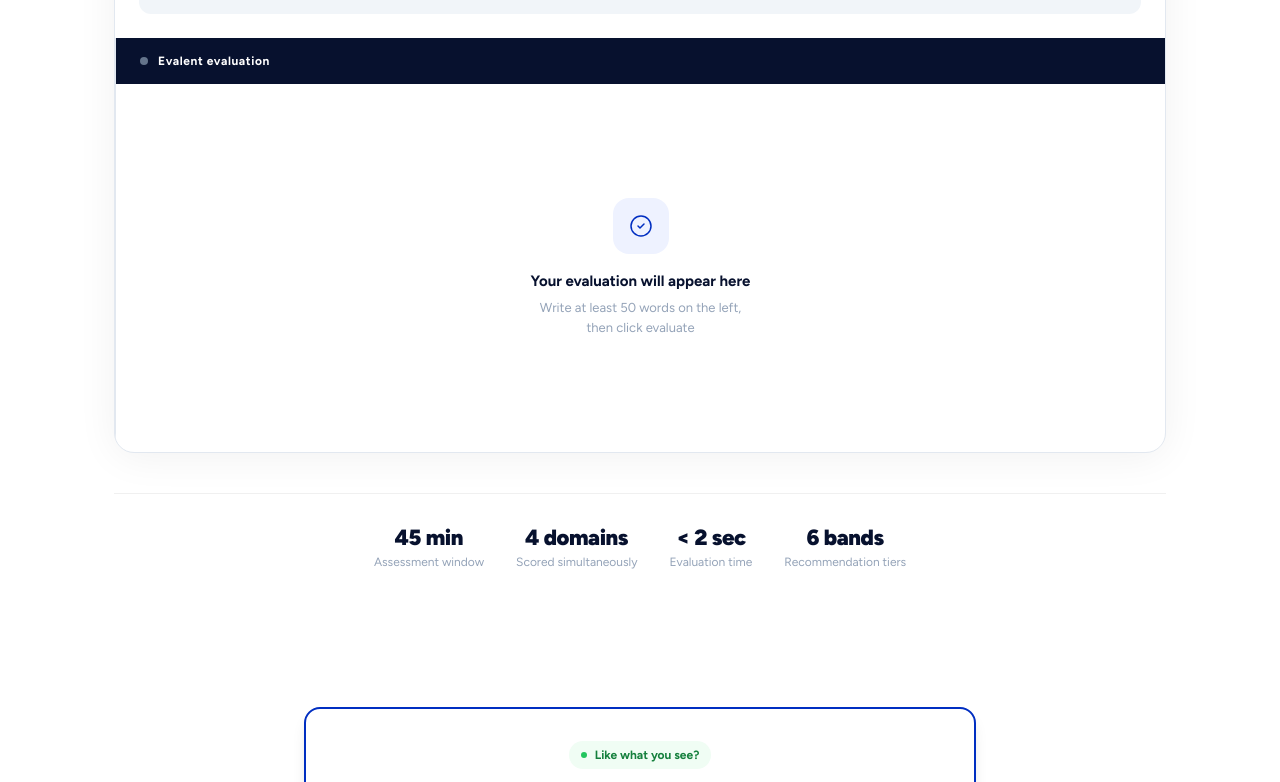
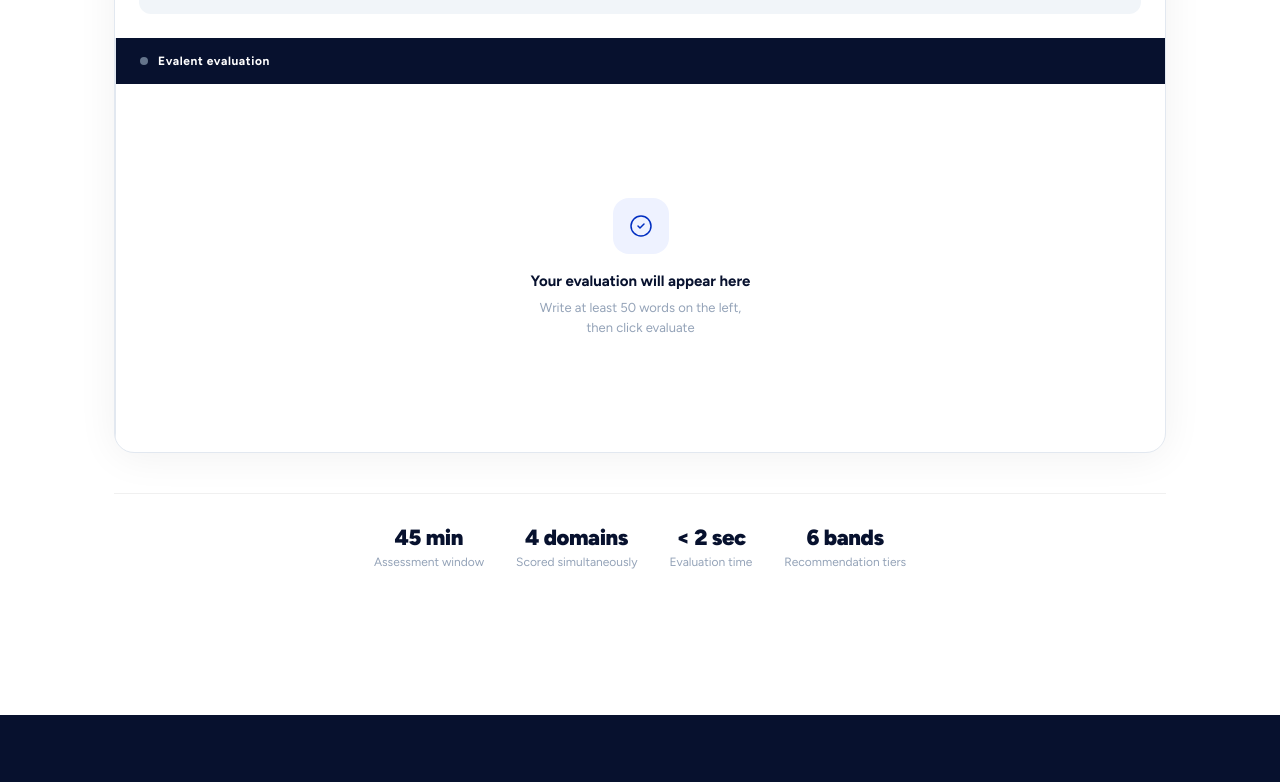
Before and after one commit to wigsbury-ui/evalent-marketing, a Next.js app: page /why/evaluation in a window 1280 px wide. Shown: the part 2000-2782 px from the top of the page. Built offline with nearby package versions, Linux system fonts and the light colour scheme.

Commit message:
fix: remove duplicate mid-page trial CTA from evaluation page

```diff
--- a/src/app/why/evaluation/page.tsx
+++ b/src/app/why/evaluation/page.tsx
@@ -56,16 +56,7 @@ export default function DemoPage() {
 
       <section className="pt-0 pb-12 px-4 bg-white">
         <EvalDemo />
-        {/* Post-evaluation CTA — appears after demo */}
-        <div className="max-w-2xl mx-auto mt-10 bg-white border-2 border-brand rounded-2xl p-8 text-center shadow-lg">
-          <div className="inline-flex items-center gap-2 bg-green-50 text-green-700 text-xs font-bold px-3 py-1.5 rounded-full mb-4">
-            <span className="w-1.5 h-1.5 bg-green-500 rounded-full" /> Like what you see?
-          </div>
-          <h3 className="text-2xl font-black text-navy tracking-tight mb-2">Get 10 free reports for your school</h3>
-          <p className="text-gray-500 text-sm mb-6">Use Evalent with your next real applicants. No credit card, no commitment. Just results.</p>
-          <CtaTrialButton />
-          <p className="text-xs text-gray-400 mt-3">10 free reports · No credit card · Set up in 5 minutes</p>
-        </div>
+
       </section>
       <section className="py-16 px-6 bg-navy text-center">
         <div className="max-w-xl mx-auto">
```
